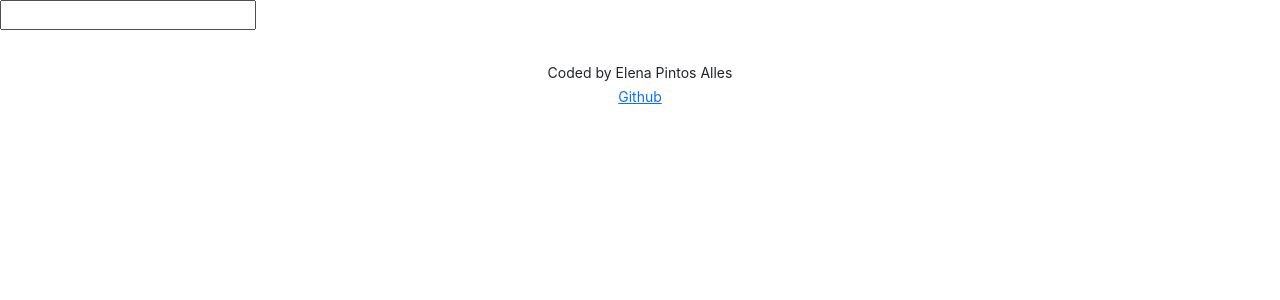
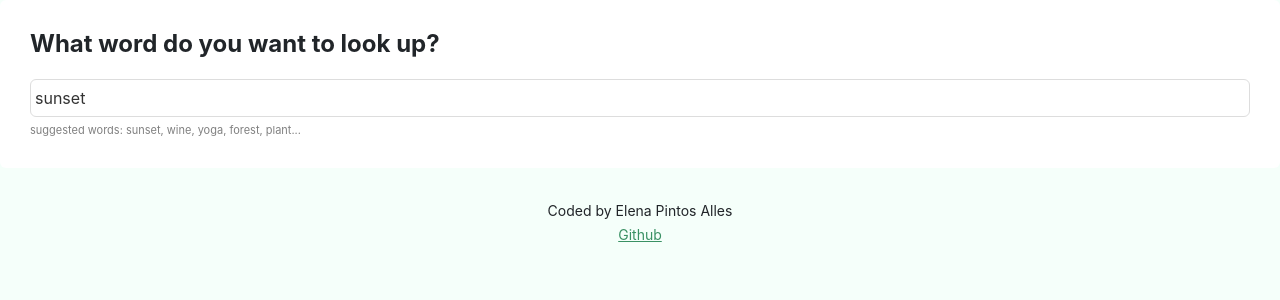
Before and after one commit to ElenaPintosAlles/react-dictionary-app, a React (Create React App) app: page / in a window 1280 px wide. Shown: the top 300 px of the page. Built offline with nearby package versions, Linux system fonts and the light colour scheme; no server answers.

Commit message:
css styling done

```diff
--- a/src/App.css
+++ b/src/App.css
@@ -2,3 +2,11 @@
   text-align: center;
   margin: 30px 0;
 }
+
+body {
+  background-color: mintcream;
+}
+
+a {
+  color: #3a9164;
+}
--- a/src/App.js
+++ b/src/App.js
@@ -7,7 +7,7 @@
       <div className="Container">
         <header className="App-header"></header>
         <main>
-          <Dictionary />
+          <Dictionary defaultKeyword="sunset" />
         </main>
         <footer className="App-footer">
           {" "}
--- a/src/Dictionary.css
+++ b/src/Dictionary.css
@@ -0,0 +1,26 @@
+.Dictionary h1 {
+  font-size: 24px;
+  font-weight: bold;
+  margin-bottom: 20px;
+}
+
+.Dictionary section {
+  background: white;
+  padding: 30px;
+  border-radius: 6px;
+  box-shadow: 0px 5px 15px rgba(0, 0, 0 / 10%);
+}
+
+.Dictionary input {
+  width: 100%;
+  border-radius: 6px;
+  padding: 6px 4px;
+  color: #333;
+  border: 1px solid #ddd;
+}
+
+.Dictionary .hint {
+  font-size: 11px;
+  margin-top: 5px;
+  color: grey;
+}
--- a/src/Dictionary.js
+++ b/src/Dictionary.js
@@ -3,32 +3,56 @@
 import "./Dictionary.css";
 import Results from "./Results";
 
-export default function Dictionary() {
-  let [keyword, setKeyword] = useState("");
+export default function Dictionary(props) {
+  let [keyword, setKeyword] = useState(props.defaultKeyword);
   let [results, setResults] = useState(null);
+  let [loaded, setLoaded] = useState(false);
 
   function handleResponse(response) {
     setResults(response.data[0]);
   }
 
-  function search(event) {
-    event.preventDefault();
+  function search() {
     //API documentation:  https://dictionaryapi.dev/
     let apiUrl = `https://api.dictionaryapi.dev/api/v2/entries/en/${keyword}`;
     axios.get(apiUrl).then(handleResponse);
+  }
+
+  function handleSubmit(event) {
+    event.preventDefault();
+    search();
   }
 
   function handleKeywordChange(event) {
     setKeyword(event.target.value);
   }
 
-  return (
-    <div className="Dictionary">
-      <form onSubmit={search}>
-        <input type="search" onChange={handleKeywordChange} />
-      </form>
+  function load() {
+    setLoaded(true);
+    search();
+  }
 
-      <Results results={results} />
-    </div>
-  );
+  if (loaded) {
+    return (
+      <div className="Dictionary">
+        <section>
+          <h1>What word do you want to look up?</h1>
+          <form onSubmit={handleSubmit}>
+            <input
+              type="search"
+              onChange={handleKeywordChange}
+              defaultValue={props.defaultKeyword}
+            />
+          </form>
+          <div className="hint">
+            suggested words: sunset, wine, yoga, forest, plant...
+          </div>
+        </section>
+        <Results results={results} />
+      </div>
+    );
+  } else {
+    load();
+    return "Loading";
+  }
 }
--- /dev/null
+++ b/src/Meaning.css
@@ -0,0 +1,11 @@
+.Meaning h3 {
+  font-size: 24px;
+  line-height: 1.5;
+  font-weight: bold;
+}
+
+.Meaning .example {
+  color: #70757a;
+  font-style: italic;
+  margin-top: 10px;
+}
--- a/src/Meaning.js
+++ b/src/Meaning.js
@@ -1,5 +1,6 @@
 import React from "react";
 import Synonyms from "./Synonyms";
+import "./Meaning.css";
 
 export default function Meaning(props) {
   return (
@@ -8,13 +9,10 @@
       {props.meaning.definitions.map(function (definition, index) {
         return (
           <div key={index}>
-            <h4>
-              {definition.definition}
-              <br />
-            </h4>
-            <h4>
-              <em>{definition.example}</em>
-            </h4>
+            <div className="definition">{definition.definition}</div>
+
+            <div className="example">{definition.example}</div>
+
             <Synonyms synonyms={definition.synonyms} />
           </div>
         );
--- a/src/Phonetic.js
+++ b/src/Phonetic.js
@@ -1,4 +1,5 @@
 import React from "react";
+import "./Phonetics.css";
 
 export default function Phonetic(props) {
   return (
@@ -6,7 +7,7 @@
       <a href={props.phonetic.audio} target="_blank">
         Listen
       </a>
-      {props.phonetic.text}
+      <span className="text">{props.phonetic.text}</span>
     </div>
   );
 }
--- /dev/null
+++ b/src/Phonetics.css
@@ -0,0 +1,24 @@
+.Phonetic {
+  margin-bottom: 20px;
+}
+
+.Phonetic a {
+  border: 1px solid #ddd;
+  text-decoration: none;
+  padding: 10px 20px;
+  border-radius: 20px;
+  transition: all 150ms ease-in-out;
+  font-size: 12px;
+  font-weight: bold;
+  margin-right: 10px;
+}
+
+.Phonetic a:hover {
+  background-color: #3a9164;
+  color: white;
+}
+
+.Phonetic .text {
+  opacity: 0.5;
+  font-weight: bold;
+}
--- /dev/null
+++ b/src/Results.css
@@ -0,0 +1,5 @@
+.Results h2 {
+  font-size: 36px;
+  font-weight: bold;
+  line-height: 1.5;
+}
--- a/src/Results.js
+++ b/src/Results.js
@@ -1,11 +1,13 @@
 import React from "react";
 import Meaning from "./Meaning";
 import Phonetic from "./Phonetic";
+import "./Results.css";
 
 export default function Result(props) {
   if (props.results) {
     return (
       <div className="Results">
+        <section>
           <h2>{props.results.word}</h2>
           {props.results.phonetics.map(function (phonetic, index) {
             return (
@@ -14,11 +16,12 @@
               </div>
             );
           })}
+        </section>
         {props.results.meanings.map(function (meaning, index) {
           return (
-            <div key={index}>
+            <section key={index}>
               <Meaning meaning={meaning} />
-            </div>
+            </section>
           );
         })}
       </div>
--- /dev/null
+++ b/src/Synonyms.css
@@ -0,0 +1,10 @@
+.Synonyms {
+  margin: 20px 0 0;
+  padding: 0;
+}
+
+.Synonyms li {
+  display: inline-block;
+  font-size: 13px;
+  padding-right: 15px;
+}
--- a/src/Synonyms.js
+++ b/src/Synonyms.js
@@ -1,4 +1,5 @@
 import React from "react";
+import "./Synonyms.css";
 
 export default function Synonyms(props) {
   if (props.synonyms) {
```
Lines whose indentation alone changed are shown as unchanged.
